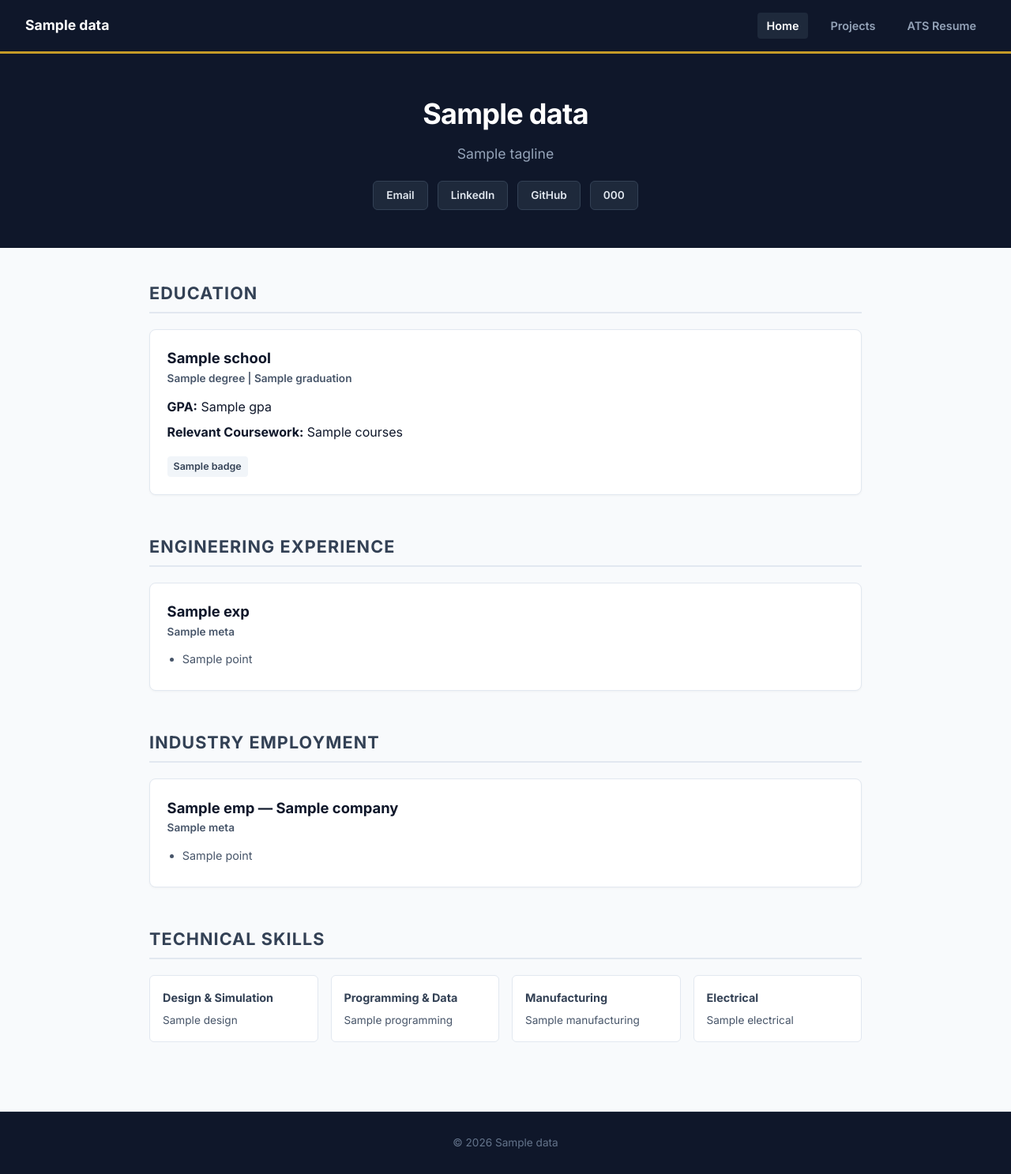
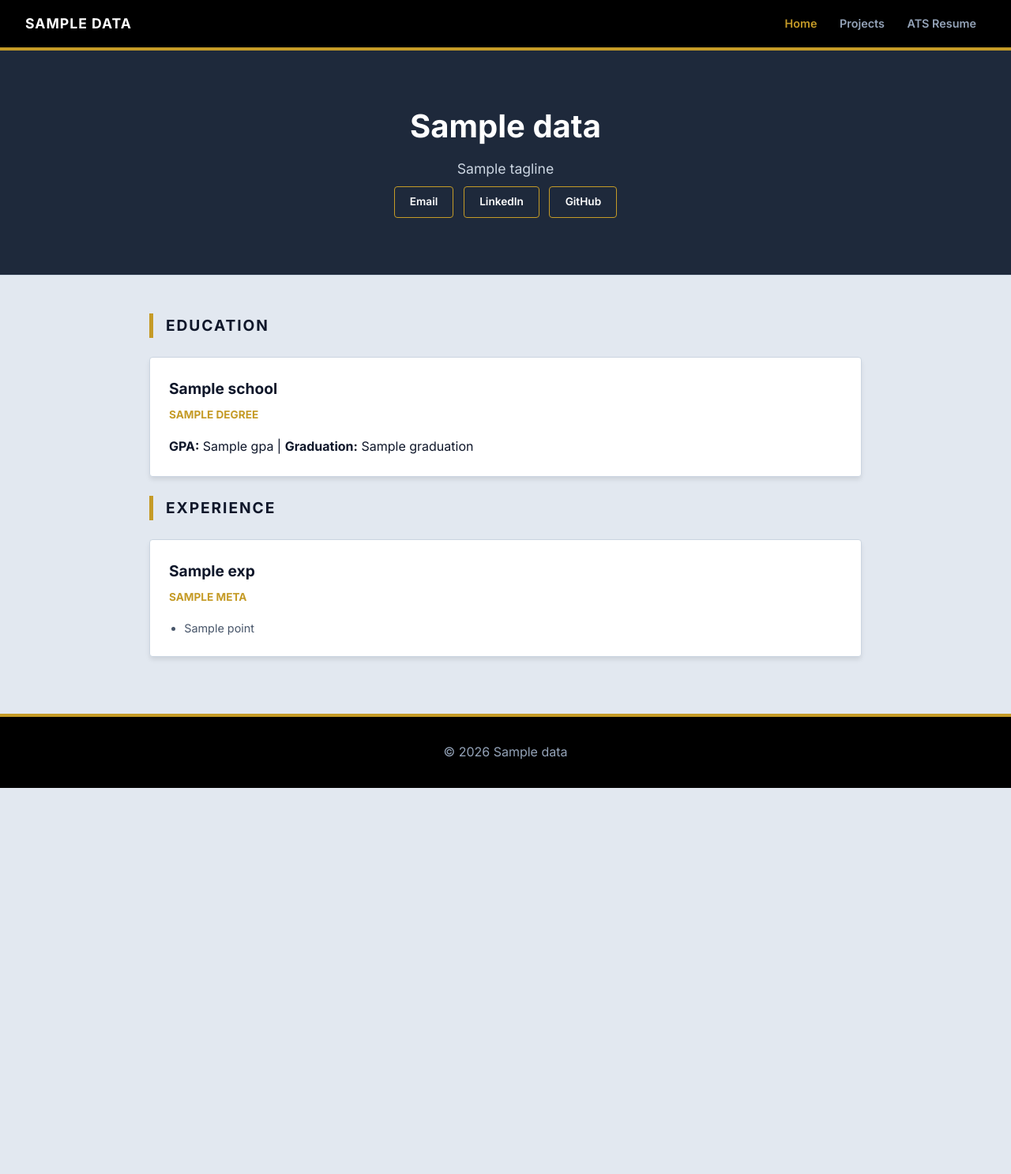
Before and after one commit to AndrewVoelkerding/AndrewVoelkerding, a Flask app: template templates/index.html in a window 1280 px wide. Shown: the whole page at 79% size. After the commit the page ends 998 px from the top, so only its background shows below. Run offline with Flask 3, Linux system fonts and the light colour scheme; the template is opened without the code that fills it: most values are stand-ins (such as "Sample title", 1, 10 or a date in 2020).

Commit message:
Update index.html
colors

```diff
--- a/templates/index.html
+++ b/templates/index.html
@@ -7,202 +7,119 @@
     <link href="https://fonts.googleapis.com/css2?family=Inter:wght@300;400;600;700&display=swap" rel="stylesheet">
     <style>
         :root {
-            --bg-main: #F8FAFC;
+            --bg-main: #E2E8F0; /* Cool Grey Background */
             --bg-card: #FFFFFF;
-            --text-dark: #0F172A;
-            --text-muted: #475569;
-            --border: #E2E8F0;
-            --accent-grey: #334155;
-            --accent-light: #F1F5F9;
-            --purdue-gold: #C59B27;
+            --text-dark: #0F172A; /* Deep Charcoal */
+            --text-muted: #475569; /* Slate Grey */
+            --border: #CBD5E1;
+            --purdue-gold: #C59B27; /* Purdue Gold */
+            --purdue-black: #000000;
         }
 
         * { box-sizing: border-box; margin: 0; padding: 0; font-family: 'Inter', sans-serif; }
         body { background-color: var(--bg-main); color: var(--text-dark); line-height: 1.6; }
 
         nav {
-            background-color: #0F172A;
+            background-color: var(--purdue-black);
             padding: 1rem 2rem;
             display: flex;
             justify-content: space-between;
             align-items: center;
-            border-bottom: 3px solid var(--purdue-gold);
+            border-bottom: 4px solid var(--purdue-gold);
         }
 
-        nav .logo { color: white; font-weight: 700; text-decoration: none; font-size: 1.1rem; }
-        nav .nav-links { display: flex; gap: 1rem; }
-        nav .nav-links a { color: #94A3B8; text-decoration: none; font-weight: 600; font-size: 0.9rem; padding: 0.3rem 0.75rem; border-radius: 4px; transition: all 0.2s; }
-        nav .nav-links a:hover, nav .nav-links a.active { color: white; background: #1E293B; }
+        nav .logo { color: white; font-weight: 700; text-decoration: none; font-size: 1.1rem; text-transform: uppercase; letter-spacing: 1px; }
+        nav .nav-links a { color: #94A3B8; text-decoration: none; font-weight: 600; font-size: 0.9rem; padding: 0.3rem 0.75rem; transition: 0.2s; }
+        nav .nav-links a:hover, nav .nav-links a.active { color: var(--purdue-gold); }
 
         header {
-            background-color: #0F172A;
+            background-color: #1E293B; /* Slate Header */
             color: white;
-            padding: 3rem 2rem;
+            padding: 4rem 2rem;
             text-align: center;
+            border-bottom: 1px solid var(--border);
         }
 
-        header h1 { font-size: 2.25rem; font-weight: 700; letter-spacing: -0.02em; }
-        header p.subtitle { font-size: 1.1rem; color: #94A3B8; margin-top: 0.5rem; }
-
-        .contact-links {
-            margin-top: 1.25rem;
-            display: flex;
-            justify-content: center;
-            gap: 0.75rem;
-            flex-wrap: wrap;
-        }
+        header h1 { font-size: 2.5rem; font-weight: 800; color: white; }
+        header p.subtitle { font-size: 1.1rem; color: #CBD5E1; margin-top: 0.5rem; }
 
         .btn {
             display: inline-block;
-            padding: 0.4rem 1rem;
-            background: #1E293B;
-            color: #E2E8F0;
+            padding: 0.5rem 1.2rem;
+            background: transparent;
+            color: white;
             text-decoration: none;
-            border-radius: 6px;
+            border-radius: 4px;
             font-size: 0.85rem;
             font-weight: 600;
-            border: 1px solid #334155;
-            transition: all 0.2s ease;
+            border: 1px solid var(--purdue-gold);
+            transition: 0.2s;
+            margin: 0.5rem 0.25rem;
         }
 
-        .btn:hover { background: var(--purdue-gold); color: #0F172A; border-color: var(--purdue-gold); }
+        .btn:hover { background: var(--purdue-gold); color: black; }
 
-        .container { max-width: 950px; margin: 0 auto; padding: 2.5rem 1.5rem; }
-        section { margin-bottom: 3rem; }
+        .container { max-width: 950px; margin: 0 auto; padding: 3rem 1.5rem; }
 
         h2.section-title {
-            font-size: 1.35rem;
-            color: var(--accent-grey);
-            border-bottom: 2px solid var(--border);
-            padding-bottom: 0.4rem;
-            margin-bottom: 1.25rem;
+            font-size: 1.2rem;
+            color: var(--text-dark);
+            border-left: 5px solid var(--purdue-gold);
+            padding-left: 1rem;
+            margin-bottom: 1.5rem;
             text-transform: uppercase;
-            letter-spacing: 0.05em;
+            letter-spacing: 0.1em;
         }
 
-        .grid { display: grid; grid-template-columns: repeat(auto-fit, minmax(280px, 1fr)); gap: 1.25rem; }
-        .card { background: var(--bg-card); border: 1px solid var(--border); border-radius: 8px; padding: 1.35rem; box-shadow: 0 1px 3px rgba(0,0,0,0.04); }
-        .card h3 { font-size: 1.15rem; color: var(--text-dark); }
-        .card .meta { font-size: 0.85rem; color: var(--text-muted); margin-bottom: 0.75rem; font-weight: 600; }
-        .card ul { padding-left: 1.2rem; color: var(--text-muted); font-size: 0.9rem; }
-        .card ul li { margin-bottom: 0.4rem; }
+        .card { background: var(--bg-card); border: 1px solid var(--border); border-radius: 4px; padding: 1.5rem; margin-bottom: 1.5rem; box-shadow: 0 4px 6px -1px rgba(0, 0, 0, 0.1); }
+        .card h3 { font-size: 1.2rem; margin-bottom: 0.5rem; }
+        .card .meta { color: var(--purdue-gold); font-weight: 700; font-size: 0.85rem; margin-bottom: 1rem; text-transform: uppercase; }
 
-        .skills-grid { display: grid; grid-template-columns: repeat(auto-fit, minmax(200px, 1fr)); gap: 1rem; }
-        .skill-box { background: var(--bg-card); border: 1px solid var(--border); padding: 1rem; border-radius: 6px; }
-        .skill-box h4 { font-size: 0.9rem; color: var(--accent-grey); margin-bottom: 0.4rem; }
-        .skill-box p { font-size: 0.85rem; color: var(--text-muted); }
+        .badge { background: #F1F5F9; color: #334155; padding: 0.25rem 0.6rem; border-radius: 4px; font-size: 0.75rem; font-weight: 700; border: 1px solid var(--border); margin-right: 0.5rem; }
 
-        .badge { display: inline-block; background: var(--accent-light); color: var(--accent-grey); padding: 0.2rem 0.5rem; border-radius: 4px; font-size: 0.78rem; font-weight: 600; margin-top: 0.5rem; margin-right: 0.25rem; }
-
-        footer { text-align: center; padding: 1.75rem; background: #0F172A; color: #64748B; font-size: 0.85rem; border-top: 1px solid #1E293B; }
+        footer { text-align: center; padding: 2rem; background: var(--purdue-black); color: #94A3B8; border-top: 4px solid var(--purdue-gold); }
     </style>
 </head>
 <body>
-
     <nav>
-        <a href="/" class="logo">{{ data.name if data and data.name else "Andrew Voelkerding" }}</a>
+        <a href="/" class="logo">{{ data.name }}</a>
         <div class="nav-links">
             <a href="/" class="active">Home</a>
             <a href="/projects">Projects</a>
             <a href="/resume">ATS Resume</a>
         </div>
     </nav>
-
     <header>
-        <h1>{{ data.name if data and data.name else "Andrew Voelkerding" }}</h1>
-        <p class="subtitle">{{ data.tagline if data and data.tagline }}</p>
+        <h1>{{ data.name }}</h1>
+        <p class="subtitle">{{ data.tagline }}</p>
         <div class="contact-links">
-            {% if data and data.email %}<a class="btn" href="mailto:{{ data.email }}">Email</a>{% endif %}
-            {% if data and data.linkedin %}<a class="btn" href="{{ data.linkedin }}" target="_blank">LinkedIn</a>{% endif %}
-            {% if data and data.github %}<a class="btn" href="{{ data.github }}" target="_blank">GitHub</a>{% endif %}
-            {% if data and data.phone %}<a class="btn" href="tel:{{ data.phone }}">{{ data.phone }}</a>{% endif %}
+            <a class="btn" href="mailto:{{ data.email }}">Email</a>
+            <a class="btn" href="{{ data.linkedin }}" target="_blank">LinkedIn</a>
+            <a class="btn" href="{{ data.github }}" target="_blank">GitHub</a>
         </div>
     </header>
-
     <div class="container">
-        {% if data and data.education %}
         <section>
             <h2 class="section-title">Education</h2>
             <div class="card">
                 <h3>{{ data.education.school }}</h3>
-                <p class="meta">{{ data.education.degree }} | {{ data.education.graduation }}</p>
-                <p><strong>GPA:</strong> {{ data.education.gpa }}</p>
-                <p style="margin-top: 0.4rem;"><strong>Relevant Coursework:</strong> {{ data.education.courses }}</p>
-                <div style="margin-top: 0.6rem;">
-                    {% for badge in data.education.badges %}
-                        <span class="badge">{{ badge }}</span>
-                    {% endfor %}
-                </div>
+                <p class="meta">{{ data.education.degree }}</p>
+                <p><strong>GPA:</strong> {{ data.education.gpa }} | <strong>Graduation:</strong> {{ data.education.graduation }}</p>
             </div>
         </section>
-        {% endif %}
-
-        {% if data and data.engineering_experience %}
         <section>
-            <h2 class="section-title">Engineering Experience</h2>
-            <div class="grid">
-                {% for exp in data.engineering_experience %}
-                <div class="card">
-                    <h3>{{ exp.title }}</h3>
-                    <p class="meta">{{ exp.meta }}</p>
-                    <ul>
-                        {% for pt in exp.points %}
-                        <li>{{ pt }}</li>
-                        {% endfor %}
-                    </ul>
-                </div>
-                {% endfor %}
+            <h2 class="section-title">Experience</h2>
+            {% for exp in data.engineering_experience %}
+            <div class="card">
+                <h3>{{ exp.title }}</h3>
+                <p class="meta">{{ exp.meta }}</p>
+                <ul style="padding-left: 1.2rem; font-size: 0.9rem; color: var(--text-muted);">
+                    {% for pt in exp.points %}<li>{{ pt }}</li>{% endfor %}
+                </ul>
             </div>
+            {% endfor %}
         </section>
-        {% endif %}
-
-        {% if data and data.employment %}
-        <section>
-            <h2 class="section-title">Industry Employment</h2>
-            <div class="grid">
-                {% for emp in data.employment %}
-                <div class="card">
-                    <h3>{{ emp.title }}{% if emp.company %} — {{ emp.company }}{% endif %}</h3>
-                    <p class="meta">{{ emp.meta }}</p>
-                    <ul>
-                        {% for pt in emp.points %}
-                        <li>{{ pt }}</li>
-                        {% endfor %}
-                    </ul>
-                </div>
-                {% endfor %}
-            </div>
-        </section>
-        {% endif %}
-
-        {% if data and data.skills %}
-        <section>
-            <h2 class="section-title">Technical Skills</h2>
-            <div class="skills-grid">
-                <div class="skill-box">
-                    <h4>Design & Simulation</h4>
-                    <p>{{ data.skills.design }}</p>
-                </div>
-                <div class="skill-box">
-                    <h4>Programming & Data</h4>
-                    <p>{{ data.skills.programming }}</p>
-                </div>
-                <div class="skill-box">
-                    <h4>Manufacturing</h4>
-                    <p>{{ data.skills.manufacturing }}</p>
-                </div>
-                <div class="skill-box">
-                    <h4>Electrical</h4>
-                    <p>{{ data.skills.electrical }}</p>
-                </div>
-            </div>
-        </section>
-        {% endif %}
     </div>
-
-    <footer>
-        <p>&copy; 2026 {{ data.name if data and data.name else "Andrew Voelkerding" }}</p>
-    </footer>
-
+    <footer>&copy; 2026 {{ data.name }}</footer>
 </body>
 </html>
```
